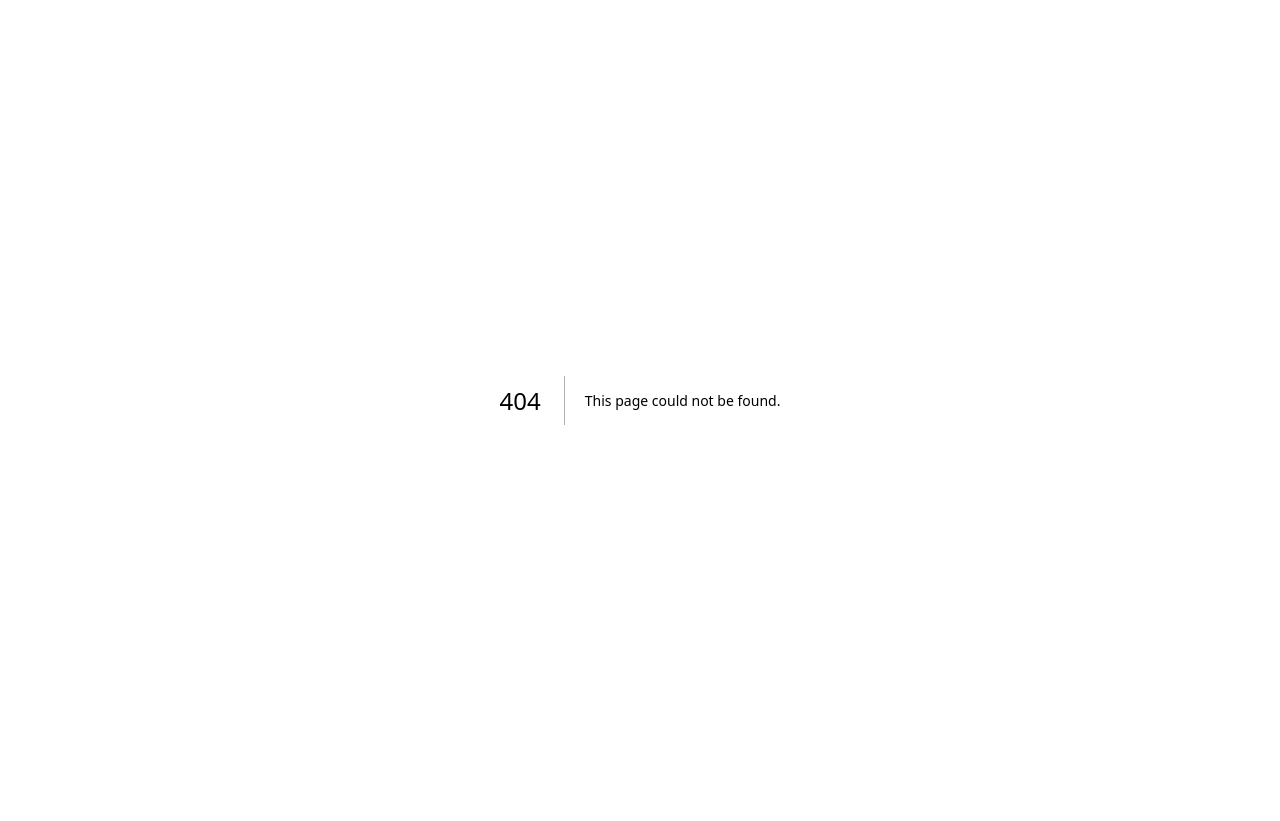
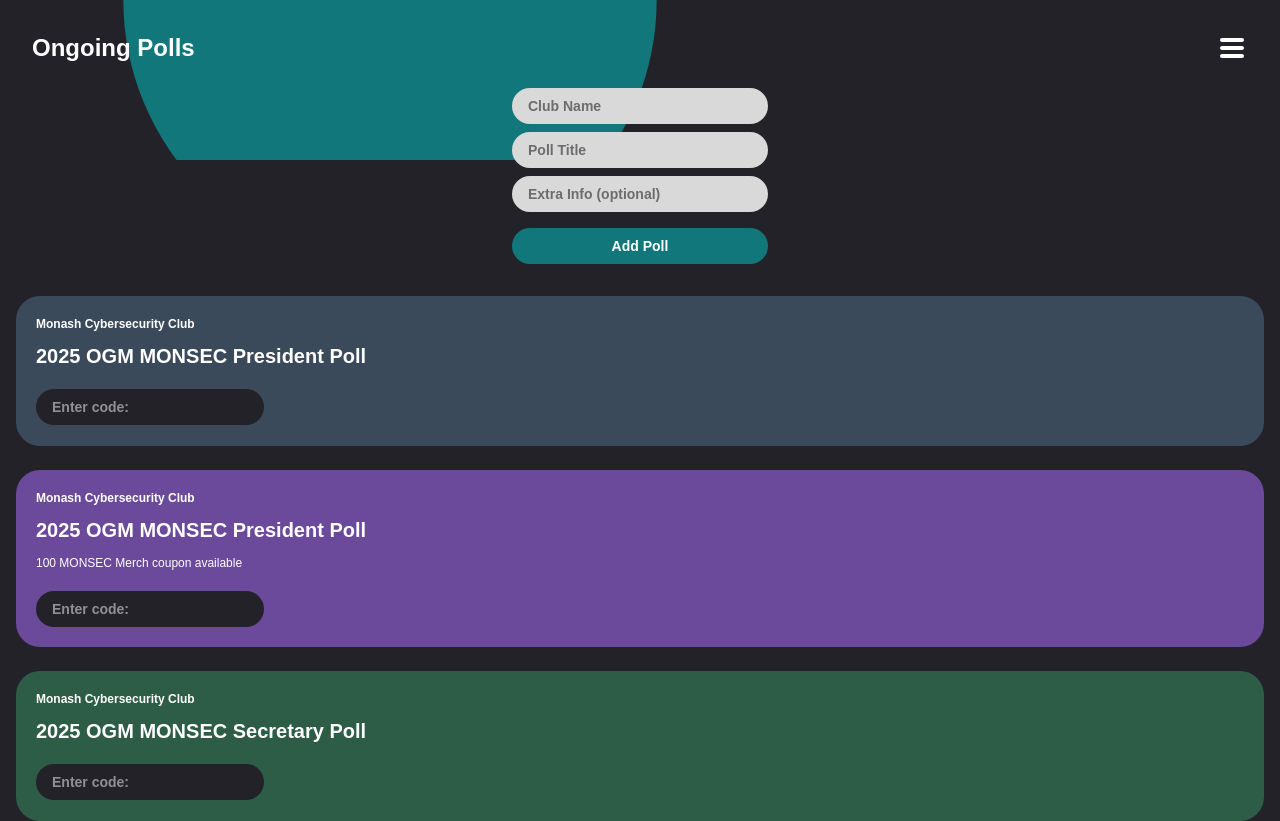
Before and after one commit to KuehTzeShuen/Electronic-Voting-App, a Next.js app: page /polling-menu in a window 1280 px wide. Before the commit this address had no page. Before the commit the page ends 800 px from the top, so only its background shows below. Built offline with nearby package versions, Linux system fonts and the light colour scheme.

Commit message:
login page commit

```diff
--- a/src/app/page.tsx
+++ b/src/app/page.tsx
@@ -1,103 +1,70 @@
+"use client";
+import { useState } from "react";
+import { useRouter } from "next/navigation";
 import Image from "next/image";
 
-export default function Home() {
+export default function LoginPage() {
+  const [email, setEmail] = useState("");
+  const [studentId, setStudentId] = useState("");
+  const router = useRouter();
+
+  const handleSubmit = (e: React.FormEvent) => {
+    e.preventDefault();
+    // Add your login logic here
+    router.push("/polling-menu");
+  };
+
   return (
-    <div className="font-sans grid grid-rows-[20px_1fr_20px] items-center justify-items-center min-h-screen p-8 pb-20 gap-16 sm:p-20">
-      <main className="flex flex-col gap-[32px] row-start-2 items-center sm:items-start">
-        <Image
-          className="dark:invert"
-          src="/next.svg"
-          alt="Next.js logo"
-          width={180}
-          height={38}
-          priority
-        />
-        <ol className="font-mono list-inside list-decimal text-sm/6 text-center sm:text-left">
-          <li className="mb-2 tracking-[-.01em]">
-            Get started by editing{" "}
-            <code className="bg-black/[.05] dark:bg-white/[.06] font-mono font-semibold px-1 py-0.5 rounded">
-              src/app/page.tsx
-            </code>
-            .
-          </li>
-          <li className="tracking-[-.01em]">
-            Save and see your changes instantly.
-          </li>
-        </ol>
-
-        <div className="flex gap-4 items-center flex-col sm:flex-row">
-          <a
-            className="rounded-full border border-solid border-transparent transition-colors flex items-center justify-center bg-foreground text-background gap-2 hover:bg-[#383838] dark:hover:bg-[#ccc] font-medium text-sm sm:text-base h-10 sm:h-12 px-4 sm:px-5 sm:w-auto"
-            href="https://vercel.com/new?utm_source=create-next-app&utm_medium=appdir-template-tw&utm_campaign=create-next-app"
-            target="_blank"
-            rel="noopener noreferrer"
-          >
-            <Image
-              className="dark:invert"
-              src="/vercel.svg"
-              alt="Vercel logomark"
-              width={20}
-              height={20}
-            />
-            Deploy now
-          </a>
-          <a
-            className="rounded-full border border-solid border-black/[.08] dark:border-white/[.145] transition-colors flex items-center justify-center hover:bg-[#f2f2f2] dark:hover:bg-[#1a1a1a] hover:border-transparent font-medium text-sm sm:text-base h-10 sm:h-12 px-4 sm:px-5 w-full sm:w-auto md:w-[158px]"
-            href="https://nextjs.org/docs?utm_source=create-next-app&utm_medium=appdir-template-tw&utm_campaign=create-next-app"
-            target="_blank"
-            rel="noopener noreferrer"
-          >
-            Read our docs
-          </a>
+    <div className="min-h-screen bg-[#232229] flex flex-col items-center justify-start relative">
+      {/* Top curved shape */}
+      <div className="absolute top-0 left-0 w-full h-40 overflow-hidden">
+        <svg viewBox="0 0 375 120" fill="none" xmlns="http://www.w3.org/2000/svg" className="w-full h-full">
+          <path d="M0 0H375V80C250 140 125 40 0 80V0Z" fill="#11777B"/>
+        </svg>
+      </div>
+      {/* Sign Up text */}
+      <div className="relative z-10 w-full flex flex-col items-start px-8 pt-10">
+        <h1 className="text-white text-2xl font-bold mb-12" style={{fontFamily: 'inherit'}}>Sign Up</h1>
+      </div>
+      {/* Login form */}
+      <form
+        onSubmit={handleSubmit}
+        className="relative z-10 w-full max-w-xs flex flex-col gap-6 px-8"
+      >
+        <div>
+          <label className="block text-white text-lg font-bold mb-2" style={{fontFamily: 'inherit'}}>
+            Student Email
+          </label>
+          <input
+            type="email"
+            className="w-full rounded-full px-6 py-3 bg-[#D9D9D9] text-black text-base font-semibold outline-none"
+            value={email}
+            onChange={e => setEmail(e.target.value)}
+            placeholder="Enter your email"
+            required
+          />
         </div>
-      </main>
-      <footer className="row-start-3 flex gap-[24px] flex-wrap items-center justify-center">
-        <a
-          className="flex items-center gap-2 hover:underline hover:underline-offset-4"
-          href="https://nextjs.org/learn?utm_source=create-next-app&utm_medium=appdir-template-tw&utm_campaign=create-next-app"
-          target="_blank"
-          rel="noopener noreferrer"
+        <div>
+          <label className="block text-white text-lg font-bold mb-2" style={{fontFamily: 'inherit'}}>
+            Student ID
+          </label>
+          <input
+            type="text"
+            className="w-full rounded-full px-6 py-3 bg-[#D9D9D9] text-black text-base font-semibold outline-none"
+            value={studentId}
+            onChange={e => setStudentId(e.target.value)}
+            placeholder="Enter your student ID"
+            required
+          />
+        </div>
+        <button
+          type="submit"
+          className="w-full rounded-full px-6 py-3 bg-[#232F3E] text-white text-lg font-bold mt-2 transition hover:bg-[#1a2533]"
+          style={{fontFamily: 'inherit'}}
         >
-          <Image
-            aria-hidden
-            src="/file.svg"
-            alt="File icon"
-            width={16}
-            height={16}
-          />
-          Learn
-        </a>
-        <a
-          className="flex items-center gap-2 hover:underline hover:underline-offset-4"
-          href="https://vercel.com/templates?framework=next.js&utm_source=create-next-app&utm_medium=appdir-template-tw&utm_campaign=create-next-app"
-          target="_blank"
-          rel="noopener noreferrer"
-        >
-          <Image
-            aria-hidden
-            src="/window.svg"
-            alt="Window icon"
-            width={16}
-            height={16}
-          />
-          Examples
-        </a>
-        <a
-          className="flex items-center gap-2 hover:underline hover:underline-offset-4"
-          href="https://nextjs.org?utm_source=create-next-app&utm_medium=appdir-template-tw&utm_campaign=create-next-app"
-          target="_blank"
-          rel="noopener noreferrer"
-        >
-          <Image
-            aria-hidden
-            src="/globe.svg"
-            alt="Globe icon"
-            width={16}
-            height={16}
-          />
-          Go to nextjs.org →
-        </a>
-      </footer>
+          Log In
+        </button>
+      </form>
     </div>
   );
 }
--- /dev/null
+++ b/src/app/polling-menu/page.tsx
@@ -0,0 +1,130 @@
+"use client";
+import { useState } from "react";
+
+const colorPalette = [
+  "bg-[#3B4A5A]",
+  "bg-[#6B4A9B]",
+  "bg-[#2E5D47]",
+  "bg-[#B07D62]",
+  "bg-[#11777B]",
+  "bg-[#A23E48]",
+];
+
+export default function OngoingPollsPage() {
+  const [polls, setPolls] = useState([
+    {
+      club: "Monash Cybersecurity Club",
+      title: "2025 OGM MONSEC President Poll",
+      color: colorPalette[0],
+      extra: "",
+    },
+    {
+      club: "Monash Cybersecurity Club",
+      title: "2025 OGM MONSEC President Poll",
+      color: colorPalette[1],
+      extra: "100 MONSEC Merch coupon available",
+    },
+    {
+      club: "Monash Cybersecurity Club",
+      title: "2025 OGM MONSEC Secretary Poll",
+      color: colorPalette[2],
+      extra: "",
+    },
+  ]);
+
+  const [club, setClub] = useState("");
+  const [title, setTitle] = useState("");
+  const [extra, setExtra] = useState("");
+
+  const handleAddPoll = (e: React.FormEvent) => {
+    e.preventDefault();
+    const color = colorPalette[polls.length % colorPalette.length];
+    setPolls([
+      ...polls,
+      { club, title, color, extra },
+    ]);
+    setClub("");
+    setTitle("");
+    setExtra("");
+  };
+
+  return (
+    <div className="min-h-screen bg-[#232229] flex flex-col items-center relative">
+      {/* Top circle */}
+      <div className="absolute top-0 left-0 w-full h-40 overflow-hidden">
+        <svg viewBox="0 0 375 120" fill="none" xmlns="http://www.w3.org/2000/svg" className="w-full h-full">
+          <circle cx="0" cy="0" r="200" fill="#11777B" />
+        </svg>
+      </div>
+      {/* Header */}
+      <div className="relative z-10 w-full flex flex-row items-center justify-between px-8 pt-8">
+        <h1 className="text-white text-2xl font-bold" style={{fontFamily: 'inherit'}}>Ongoing Polls</h1>
+        {/* Hamburger menu icon */}
+        <div className="w-8 h-8 flex flex-col justify-center items-center">
+          <span className="block w-6 h-1 bg-white rounded mb-1"></span>
+          <span className="block w-6 h-1 bg-white rounded mb-1"></span>
+          <span className="block w-6 h-1 bg-white rounded"></span>
+        </div>
+      </div>
+      {/* Add Poll Form */}
+      <form
+        onSubmit={handleAddPoll}
+        className="relative z-10 w-full max-w-xs flex flex-col gap-2 px-8 pt-6"
+      >
+        <input
+          type="text"
+          placeholder="Club Name"
+          className="rounded-full px-4 py-2 bg-[#D9D9D9] text-black text-sm font-semibold outline-none"
+          value={club}
+          onChange={e => setClub(e.target.value)}
+          required
+        />
+        <input
+          type="text"
+          placeholder="Poll Title"
+          className="rounded-full px-4 py-2 bg-[#D9D9D9] text-black text-sm font-semibold outline-none"
+          value={title}
+          onChange={e => setTitle(e.target.value)}
+          required
+        />
+        <input
+          type="text"
+          placeholder="Extra Info (optional)"
+          className="rounded-full px-4 py-2 bg-[#D9D9D9] text-black text-sm font-semibold outline-none"
+          value={extra}
+          onChange={e => setExtra(e.target.value)}
+        />
+        <button
+          type="submit"
+          className="rounded-full px-4 py-2 bg-[#11777B] text-white text-sm font-bold mt-2 transition hover:bg-[#0e5e62]"
+        >
+          Add Poll
+        </button>
+      </form>
+      {/* Poll cards */}
+      <div className="relative z-10 w-full flex flex-col gap-6 px-4 pt-8">
+        {polls.map((poll, idx) => (
+          <div
+            key={idx}
+            className={`rounded-3xl ${poll.color} p-5 flex flex-col gap-3 relative`}
+            style={{ minHeight: 150 }}
+          >
+            <div className="text-white text-xs font-semibold">{poll.club}</div>
+            <div className="text-white text-xl font-bold leading-tight">{poll.title}</div>
+            {poll.extra && (
+              <div className="text-white text-xs">{poll.extra}</div>
+            )}
+            <div className="flex flex-row items-center mt-2">
+              <input
+                type="text"
+                placeholder="Enter code:"
+                className="rounded-full px-4 py-2 bg-[#232229] text-white text-sm font-semibold outline-none mr-2"
+                style={{ minWidth: 100 }}
+              />
+            </div>
+          </div>
+        ))}
+      </div>
+    </div>
+  );
+}
```
Also changed, not shown: 1 other file (tests, documents, lock files or other folders).
